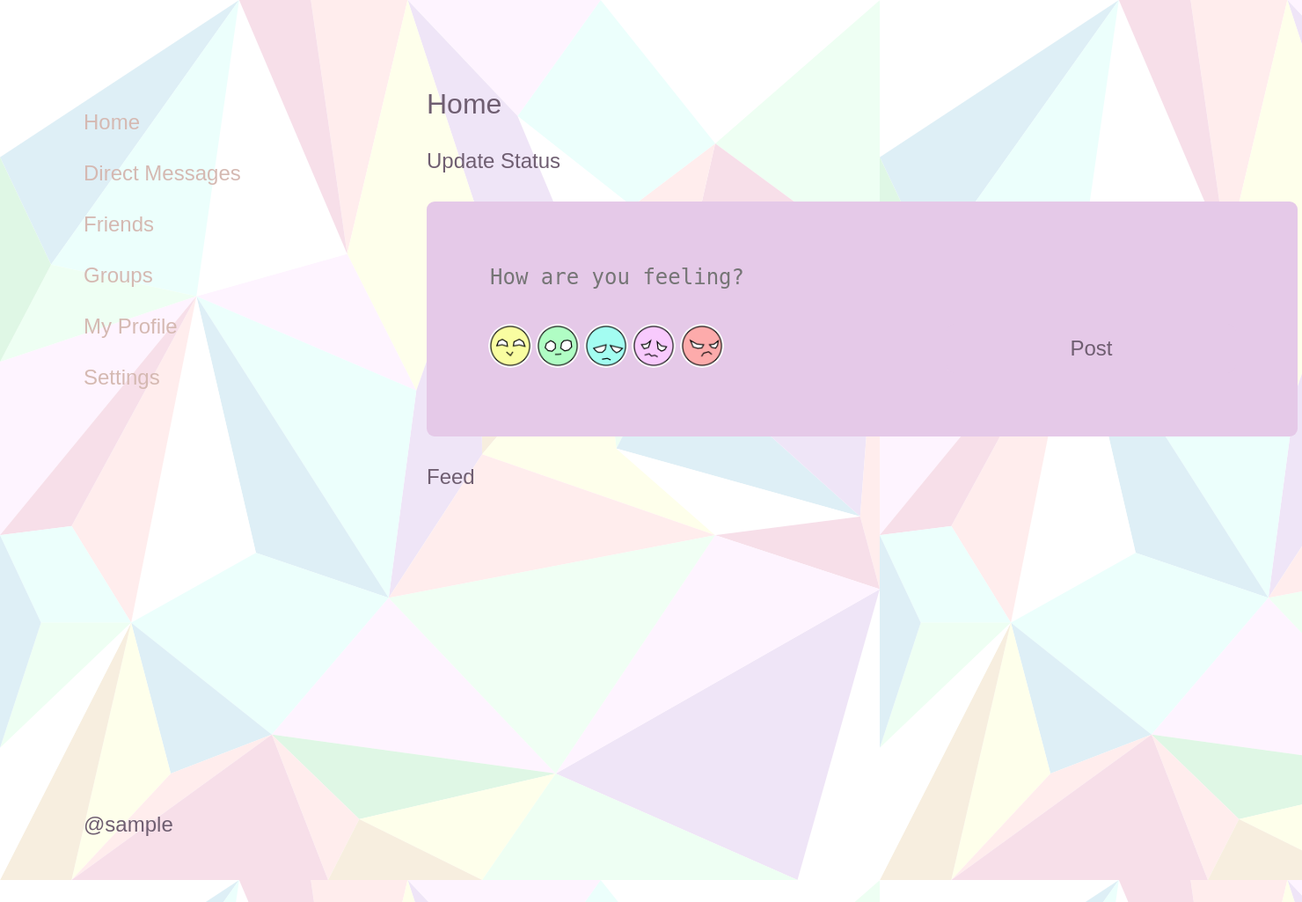
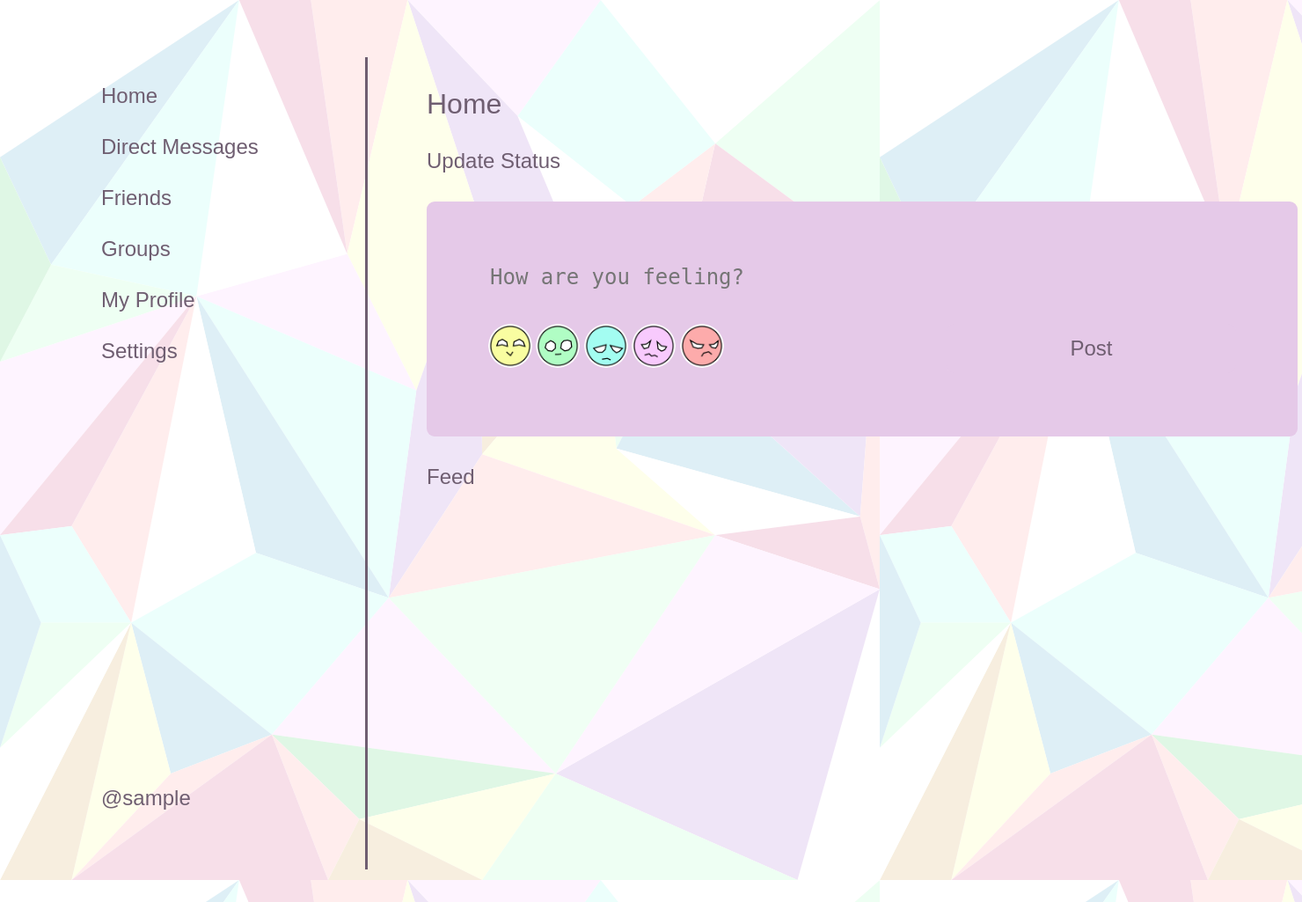
Before and after one commit to evelyn-campbell/Unfold-App, a Django app: page /upload-status/ in a window 1480 px wide. Shown: the whole page at 88% size. Run offline with Django 4.2, Linux system fonts and the light colour scheme; the visitor is signed in with stand-in values (Sample User, id 1).

Commit message:
Fixed ui

```diff
--- a/webapp/static/main.css
+++ b/webapp/static/main.css
@@ -18,6 +18,11 @@ h3 {
 }
 h4 {
   font-size: 24px;
+  color: #6F5E71;
+  font-weight: normal;
+}
+h5 {
+  font-size: 18px;
   color: #6F5E71;
   font-weight: normal;
 }
@@ -70,16 +75,17 @@ ul {
 }
 .sidebar {
   display: block;
-  width: 329px;
+  width: 300px;
+  height: 90%;
   text-align: left;
-  padding: 70px;
+  margin: 40px;
+  padding-left: 50px;
   position: fixed;
-  border-radius: 9px;
-  height: 100%;
+  border-right: solid #6F5E71;
 }
 a {
   font-size: 24px;
-  color: #D5B9B2;
+  color: #6F5E71;
   text-decoration: none;
 }
 li {
```
